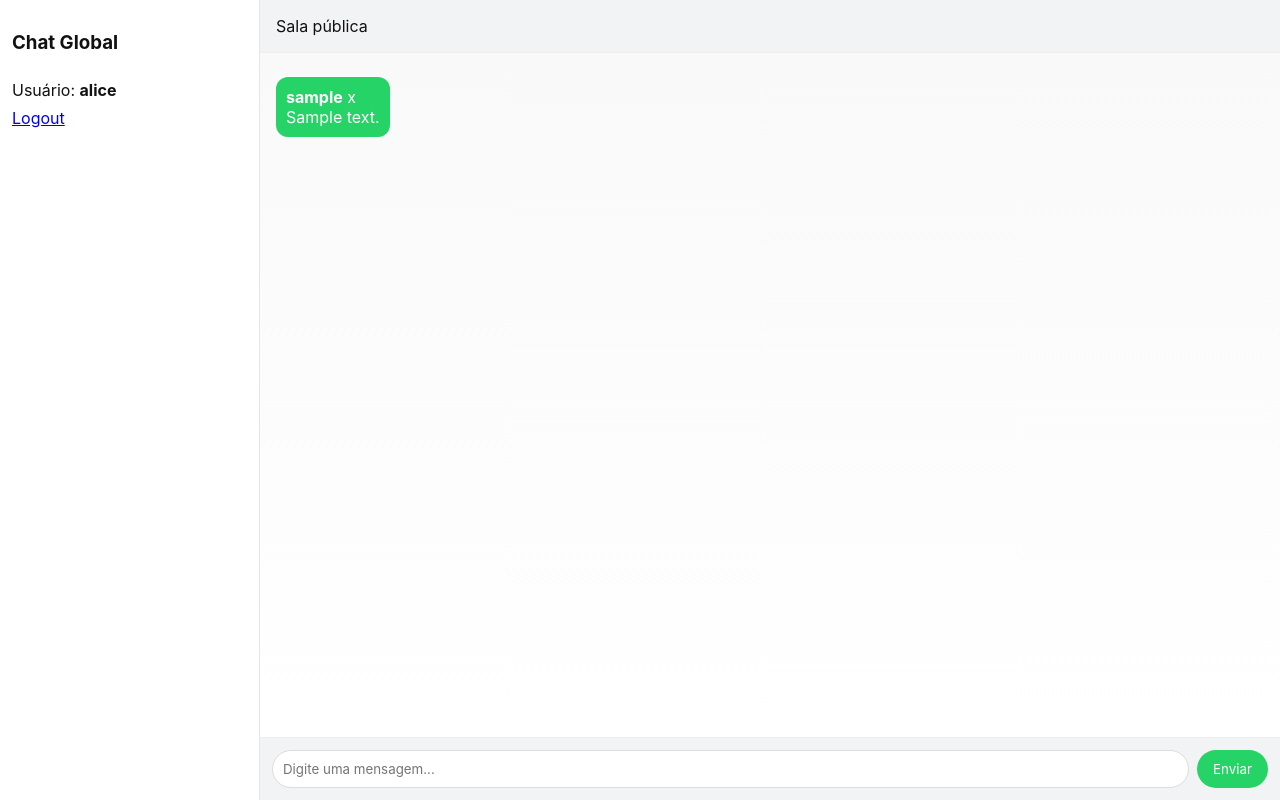
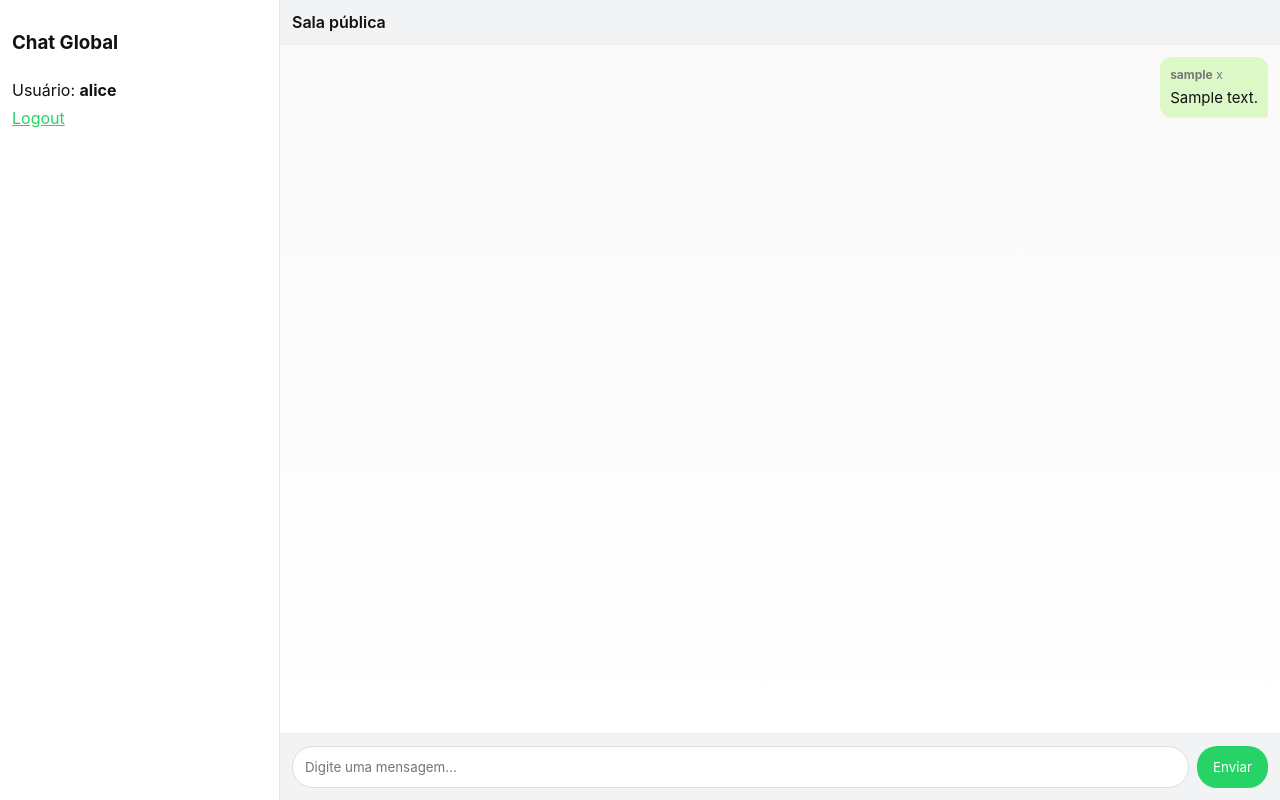
Before and after one commit to GabrielDivinodev/chatapp1, a Flask app: page /chat in a window 1280 px wide. Run offline with Flask 2, Linux system fonts and the light colour scheme; a user stored in the database is signed in; data comes from the database, SQL or seed files in the repository; tables that the repository leaves empty hold one stand-in row (values such as "Sample post"); some libraries are stand-ins or nearby versions.

Commit message:
UI melhorias e atualizacao

```diff
--- a/app.py
+++ b/app.py
@@ -10,7 +10,6 @@ DB_PATH = os.path.join(BASE_DIR, 'instance', 'database.db')
 os.makedirs(os.path.dirname(DB_PATH), exist_ok=True)
 
 app = Flask(__name__, static_folder='static', template_folder='templates')
-# Use env var for production SECRET_KEY
 app.config['SECRET_KEY'] = os.environ.get('SECRET_KEY', 'dev-secret-change-me')
 
 bcrypt = Bcrypt(app)
@@ -22,7 +21,6 @@ def get_db():
     return conn
 
 def init_db(force_recreate=False):
-    # force_recreate: delete existing DB to ensure clean state (for distributed downloads)
     if force_recreate and os.path.exists(DB_PATH):
         os.remove(DB_PATH)
     conn = get_db()
@@ -51,7 +49,7 @@ def init_db(force_recreate=False):
         conn.commit()
     conn.close()
 
-# ensure clean DB for distributed package (recreate always)
+# recreate DB for distributed package so example users always present
 init_db(force_recreate=True)
 
 @app.before_request
@@ -100,12 +98,10 @@ def login():
     c.execute('SELECT id,username,password FROM users WHERE username=?', (username,))
     row = c.fetchone()
     conn.close()
-    if not row:
-        return render_template('login.html', error='Credenciais inválidas')
-    # row['password'] is the hashed password (string)
-    if not bcrypt.check_password_hash(row['password'], password):
+    if not row or not bcrypt.check_password_hash(row['password'], password):
         return render_template('login.html', error='Credenciais inválidas')
     session['user_id'] = row['id']
+    session['username'] = row['username']
     return redirect(url_for('chat'))
 
 @app.route('/logout')
@@ -118,7 +114,7 @@ def chat():
     if not g.user:
         return redirect(url_for('index'))
     conn = get_db(); c = conn.cursor()
-    c.execute('SELECT id,user_id,username,message,timestamp FROM messages ORDER BY id DESC LIMIT 100')
+    c.execute('SELECT id,user_id,username,message,timestamp FROM messages ORDER BY id DESC LIMIT 200')
     rows = c.fetchall()
     conn.close()
     messages = [dict(r) for r in reversed(rows)]
--- a/static/css/style.css
+++ b/static/css/style.css
@@ -1,22 +1,43 @@
-:root{--bg:#f2f3f5;--card:#fff;--accent:#25D366;--muted:#888}
+:root{--bg:#f2f3f5;--card:#fff;--accent:#25D366;--muted:#777;--me:#dcf8c6;--other:#fff}
 *{box-sizing:border-box;font-family:Inter,Segoe UI,Roboto,Arial,sans-serif}
 body{margin:0;background:var(--bg);color:#111}
-.auth-page{display:flex;align-items:center;justify-content:center;height:100vh}
-.card{background:var(--card);padding:20px;border-radius:12px;box-shadow:0 6px 18px rgba(0,0,0,0.06);width:360px}
+a{color:var(--accent)}
+
+/* auth */
+.auth-page{display:flex;align-items:center;justify-content:center;height:100vh;padding:12px}
+.card{background:var(--card);padding:20px;border-radius:12px;box-shadow:0 6px 18px rgba(0,0,0,0.06);width:360px;max-width:100%}
 .auth-card input{width:100%;padding:10px;margin:8px 0;border-radius:8px;border:1px solid #ddd}
 .auth-card button{width:100%;padding:10px;background:var(--accent);color:#fff;border:0;border-radius:8px;cursor:pointer}
 .error{color:#c00;margin-bottom:8px}
 
-/* chat */
-.app{display:flex;height:100vh}
-.sidebar{width:260px;background:#fff;border-right:1px solid #e6e6e6;padding:12px}
+/* layout */
+.app{display:flex;height:100vh;min-height:500px}
+.sidebar{width:280px;background:#fff;border-right:1px solid #e6e6e6;padding:12px;display:flex;flex-direction:column}
 .sidebar-top{display:flex;flex-direction:column;gap:8px}
 .main{flex:1;display:flex;flex-direction:column}
-.chat-header{padding:16px;border-bottom:1px solid #eee}
-.messages{flex:1;padding:16px;overflow:auto;background:linear-gradient(#f9f9f9,#fff)}
-.message{max-width:70%;margin:8px 0;padding:10px;border-radius:12px;display:inline-block}
-.message.me{background:var(--accent);color:#fff;margin-left:auto}
-.message.other{background:#f1f1f1;color:#111}
+
+/* chat area */
+.chat-header{padding:12px;border-bottom:1px solid #eee;font-weight:600}
+.messages{flex:1;padding:12px;overflow:auto;display:flex;flex-direction:column;gap:8px;background:linear-gradient(#f9f9f9,#fff)}
+.message{max-width:78%;padding:10px;border-radius:12px;word-wrap:break-word;box-shadow:0 1px 0 rgba(0,0,0,0.04);}
+.message .meta{font-size:12px;color:var(--muted);margin-bottom:6px}
+.message .text{font-size:15px}
+
+/* self vs other */
+.message.self{background:var(--me);align-self:flex-end;border-bottom-right-radius:4px}
+.message.other{background:var(--other);align-self:flex-start;border-bottom-left-radius:4px}
+
+/* composer */
 .composer{padding:12px;border-top:1px solid #eee;display:flex;gap:8px}
-.composer input{flex:1;padding:10px;border-radius:20px;border:1px solid #ddd}
+.composer input{flex:1;padding:12px;border-radius:24px;border:1px solid #ddd;outline:none}
 .composer button{padding:10px 16px;border-radius:20px;background:var(--accent);border:0;color:#fff;cursor:pointer}
+
+/* responsive */
+@media (max-width: 800px){
+  .app{flex-direction:column;height:100vh}
+  .sidebar{width:100%;border-right:0;border-bottom:1px solid #eee;flex-direction:row;align-items:center;justify-content:space-between;padding:8px 12px}
+  .messages{padding:10px;gap:6px}
+  .message{max-width:90%}
+  .card{width:100%;border-radius:8px}
+  .composer input{padding:10px}
+}
```
Also changed, not shown: templates/chat.html (+32 -11 lines), templates/login.html (+7 -2 lines), README.md.
